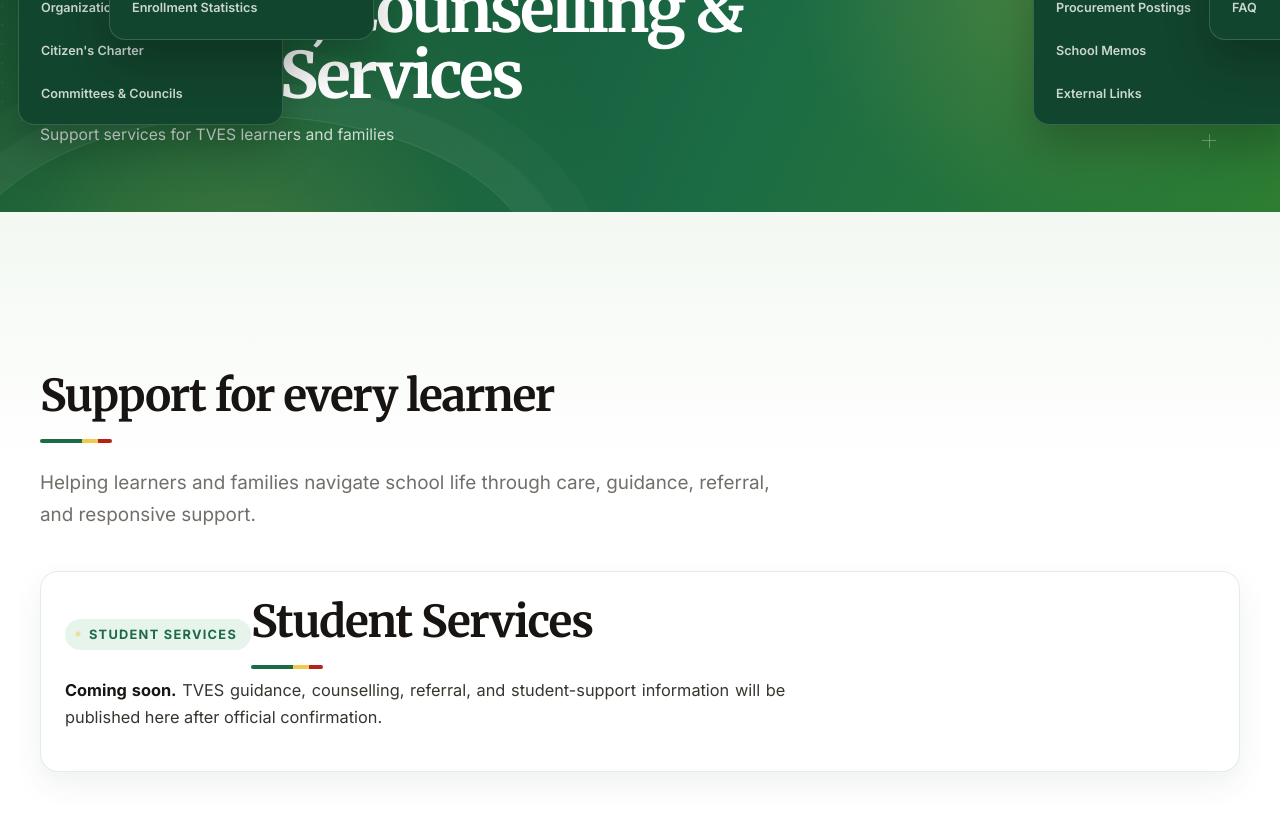
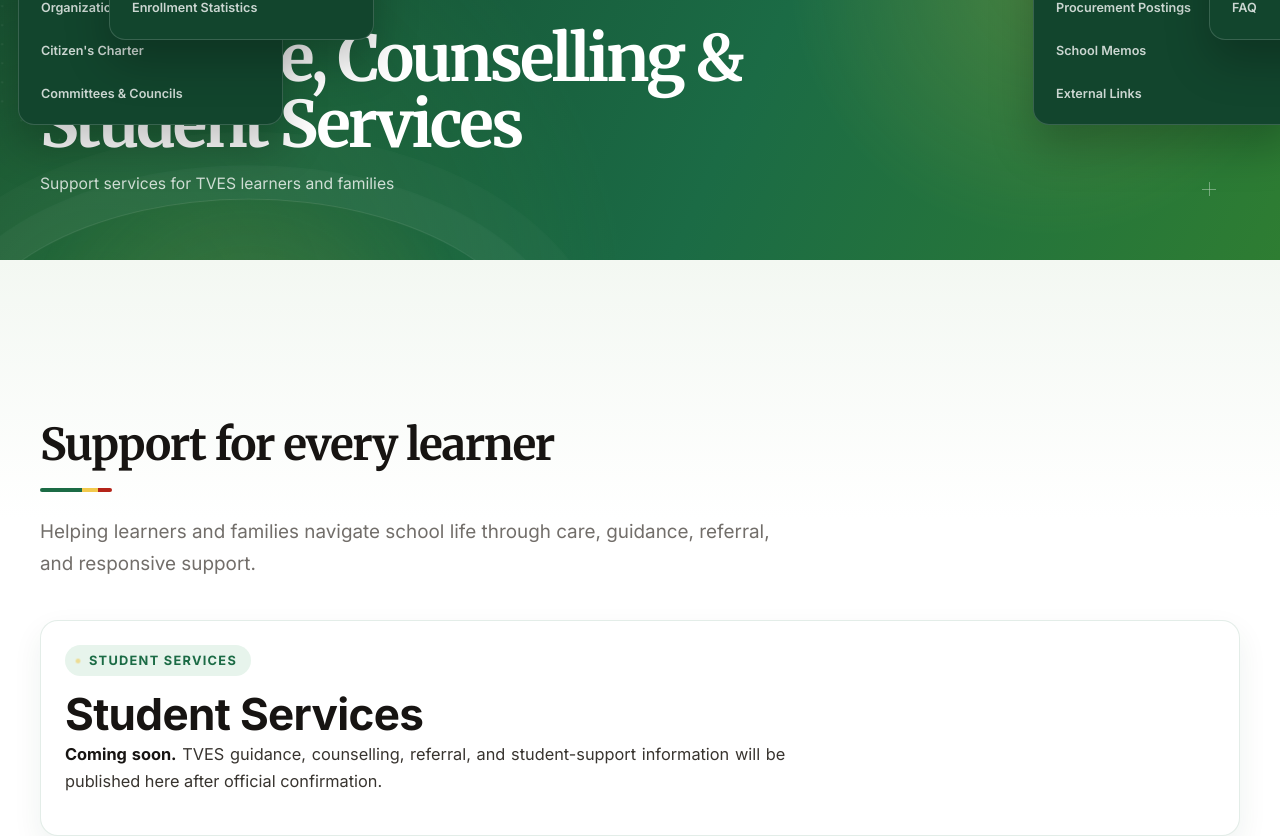
Before and after one commit to Eirene-3011/tves-website, a React (Vite) app in the folder frontend/: page /guidance in a window 1280 px wide. Shown: the part 440-1276 px from the top of the page. Built offline with nearby package versions, Linux system fonts and the light colour scheme; no server answers.

Commit message:
Update GuidancePage.jsx

```diff
--- a/frontend/src/pages/public/GuidancePage.jsx
+++ b/frontend/src/pages/public/GuidancePage.jsx
@@ -1,91 +1,63 @@
 import React, { useEffect, useState } from 'react';
-
 import api from '../../utils/api';
 
-
-
 export default function GuidancePage() {
-
   const [content, setContent] = useState(null);
 
-
-
   useEffect(() => {
-
     api.get('/content/guidance')
-
-      .then(({ data }) => setContent(data?.find(block => block.section_key === 'student_services') || data?.[0] || null))
-
+      .then(({ data }) => {
+        setContent(
+          data?.find((block) => block.section_key === 'student_services') ||
+          data?.[0] ||
+          null
+        );
+      })
       .catch(() => {});
-
   }, []);
 
-
-
-  const fallback = '<p><strong>Coming soon.</strong> TVES guidance, counselling, referral, and student-support information will be published here after official confirmation.</p>';
-
-
+  const fallback = `
+    <p><strong>Coming soon.</strong> TVES guidance, counselling, referral,
+    and student-support information will be published here after official confirmation.</p>
+  `;
 
   return (
+    <main className="guidance-page">
+      <header className="page-header guidance-hero">
+        <div className="container">
+          <p className="section-eyebrow">Student Services</p>
+          <h1>Guidance, Counselling &amp; Student Services</h1>
+          <p className="guidance-hero__subtitle">
+            Support services for TVES learners and families
+          </p>
+        </div>
+      </header>
 
-    <div className="guidance-page">
-
-      <div className="page-header">
-
+      <section className="section guidance-section">
         <div className="container">
-
-          <h1>Guidance, Counselling &amp; Student Services</h1>
-
-          <p>Support services for TVES learners and families</p>
-
-        </div>
-
-      </div>
-
-
-
-      <section className="section">
-
-        <div className="container">
-
-          <h2 className="section-title">Support for every learner</h2>
-
-          <p className="section-subtitle">
-
-            Helping learners and families navigate school life through care, guidance, referral, and responsive support.
-
-          </p>
-
-
-
-          <div className="grid-auto">
-
-            <article className="card card-body">
-
-              <span className="section-eyebrow">Student services</span>
-
-              <h2 className="section-title">{content?.title || 'Student Services'}</h2>
-
-              <div
-
-                className="rich-content"
-
-                dangerouslySetInnerHTML={{ __html: content?.body_richtext || fallback }}
-
-              />
-
-            </article>
-
-
-
+          <div className="guidance-intro">
+            <h2 className="section-title">Support for every learner</h2>
+            <p className="section-subtitle">
+              Helping learners and families navigate school life through care,
+              guidance, referral, and responsive support.
+            </p>
           </div>
 
+          <article className="card card-body guidance-card">
+            <div className="guidance-card__heading">
+              <span className="section-eyebrow">Student services</span>
+              <h2>{content?.title || 'Student Services'}</h2>
+            </div>
+
+            <div
+              className="rich-content guidance-content"
+              dangerouslySetInnerHTML={{
+                __html: content?.body_richtext || fallback,
+              }}
+            />
+          </article>
         </div>
-
       </section>
-
-    </div>
-
+    </main>
   );
-
 }
```
